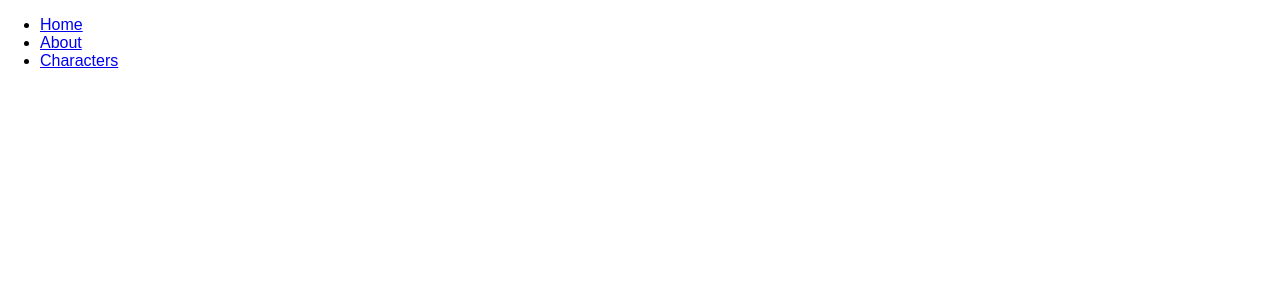
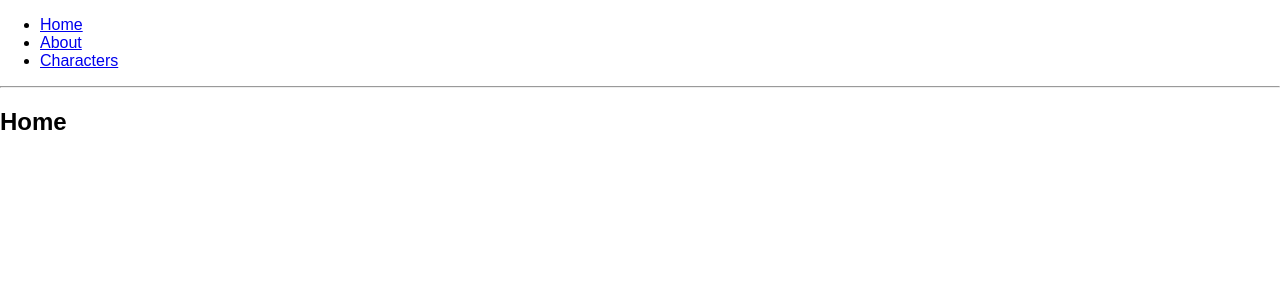
Before and after one commit to Nerdenator/IASIP_Frontend, a React (Create React App) app: page / in a window 1280 px wide. Shown: the top 300 px of the page. Built offline with nearby package versions, Linux system fonts and the light colour scheme.

Commit message:
basic router

```diff
--- a/src/App.js
+++ b/src/App.js
@@ -6,6 +6,8 @@ import {
 } from 'react-router-dom';
 import logo from './logo.svg';
 import './App.css';
+import {Home} from './components/Home.jsx';
+
 /*
 class App extends Component {
   render() {
@@ -34,6 +36,8 @@ class App extends Component {
             <li><Link to="/about">About</Link></li>
             <li><Link to="/characters">Characters</Link></li>
           </ul>
+          <hr/>
+          <Route exact path="/" component={Home}/>
         </div>
       </Router>
     )
--- a/src/components/Home.jsx
+++ b/src/components/Home.jsx
@@ -4,8 +4,8 @@ export class Home extends React.Component {
   render() {
     return (
       <div>
-
+        <h2>Home</h2>
       </div>
-    )
+    );
   }
 }
```
